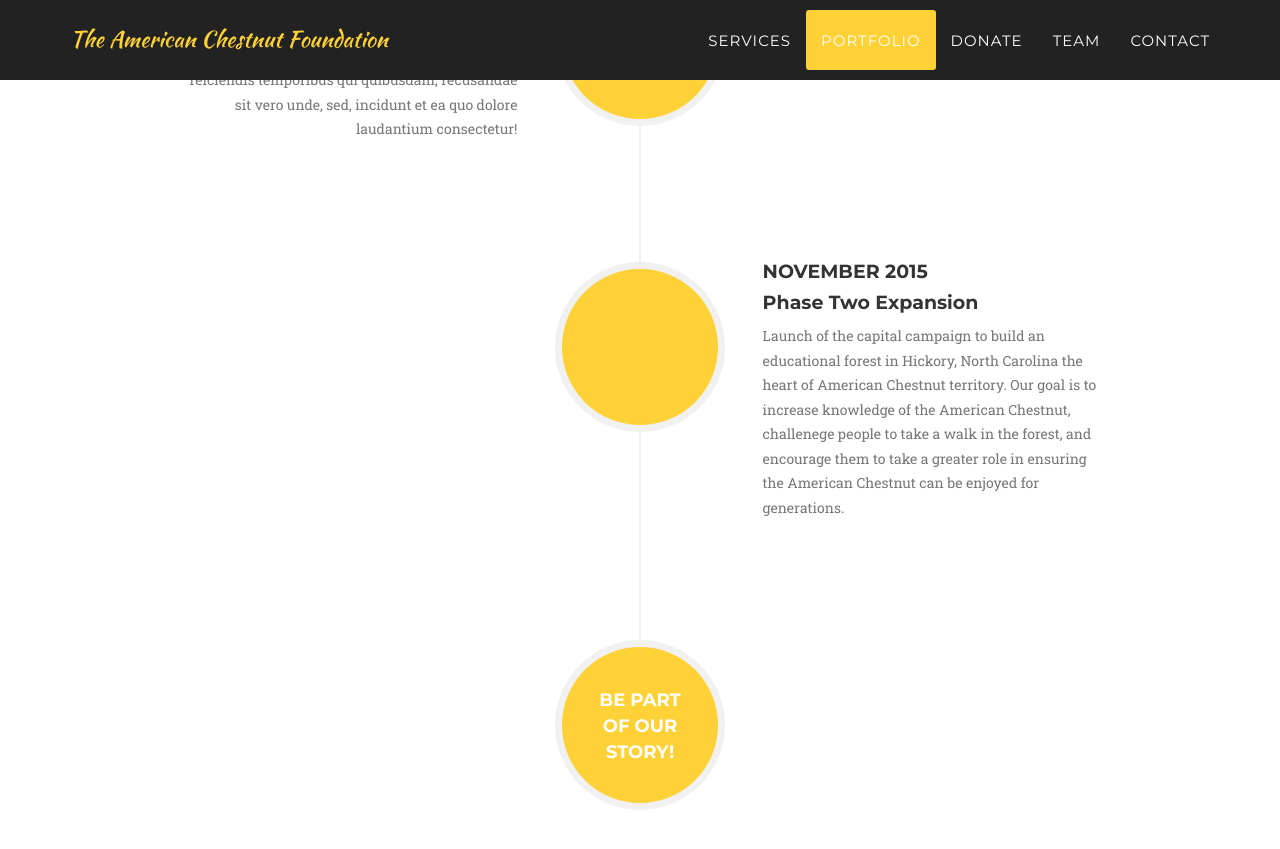
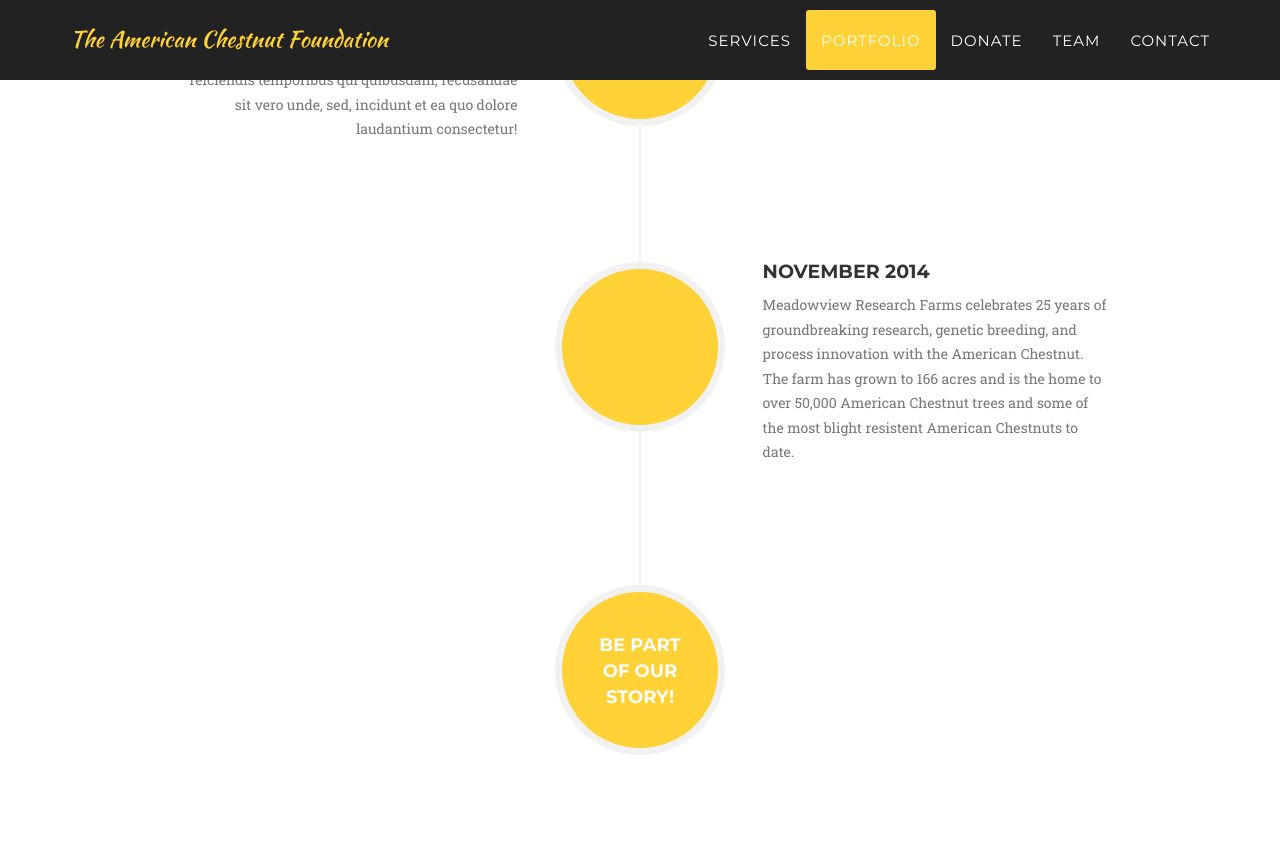
Before and after one commit to dana-phillips/american-chestnut-foundation, a Jekyll site: the page built from index.html, in a window 1280 px wide and 900 px high, scrolled down 3865 px. Shown: the top 849 px of the window. Built offline with Jekyll 4.4.1, drawn with Linux system fonts in a browser that asks for light colours; some web fonts are replaced.

```diff
--- a/_includes/donate.html
+++ b/_includes/donate.html
@@ -58,11 +58,11 @@
                             </div>
                             <div class="timeline-panel">
                                 <div class="timeline-heading">
-                                    <h4>November 2015</h4>
-                                    <h4 class="subheading">Phase Two Expansion</h4>
+                                    <h4>November 2014</h4>
+                                    <h4 class="subheading"></h4>
                                 </div>
                                 <div class="timeline-body">
-                                    <p class="text-muted">Launch of the capital campaign to build an educational forest in Hickory, North Carolina the heart of American Chestnut territory. Our goal is to increase knowledge of the American Chestnut, challenege people to take a walk in the forest, and encourage them to take a greater role in ensuring the American Chestnut can be enjoyed for generations.</p>
+                                    <p class="text-muted">Meadowview Research Farms celebrates 25 years of groundbreaking research, genetic breeding, and process innovation with the American Chestnut. The farm has grown to 166 acres and is the home to over 50,000 American Chestnut trees and some of the most blight resistent American Chestnuts to date.</p>
                                 </div>
                             </div>
                         </li>
```
